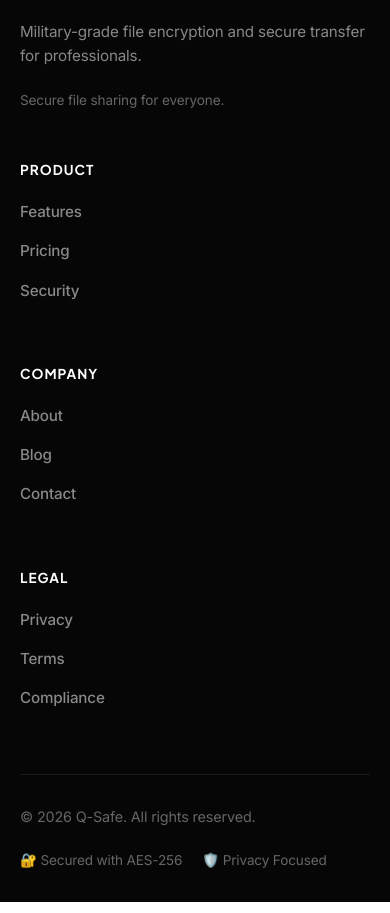
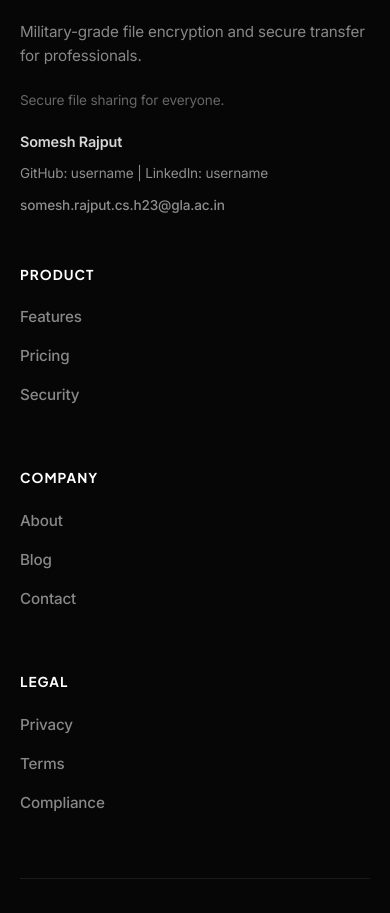
Before and after one commit to somesh78/Q-Safe, a React (Create React App) app in the folder frontend/: page / in a window 390 px wide. Shown: the part 9280-10193 px from the top of the page. Built offline with nearby package versions, Linux system fonts and the light colour scheme.

Commit message:
chore(footer): remove phone number from contact details

```diff
--- a/frontend/src/components/Footer.jsx
+++ b/frontend/src/components/Footer.jsx
@@ -84,6 +84,37 @@
             }}>
               Secure file sharing for everyone.
             </p>
+            <div style={{
+              marginTop: '18px',
+              display: 'grid',
+              gap: '8px'
+            }}>
+              <p style={{
+                color: '#d7d7d7',
+                fontSize: '0.9rem',
+                margin: 0,
+                fontWeight: 600
+              }}>
+                Somesh Rajput
+              </p>
+              <p style={{
+                color: '#8e8e8e',
+                fontSize: '0.85rem',
+                margin: 0
+              }}>
+                GitHub: username | LinkedIn: username
+              </p>
+              <a
+                href="mailto:somesh.rajput.cs.h23@gla.ac.in"
+                style={{
+                  color: '#8e8e8e',
+                  fontSize: '0.85rem',
+                  textDecoration: 'none'
+                }}
+              >
+                somesh.rajput.cs.h23@gla.ac.in
+              </a>
+            </div>
           </div>
 
           {/* Footer Links */}
```
